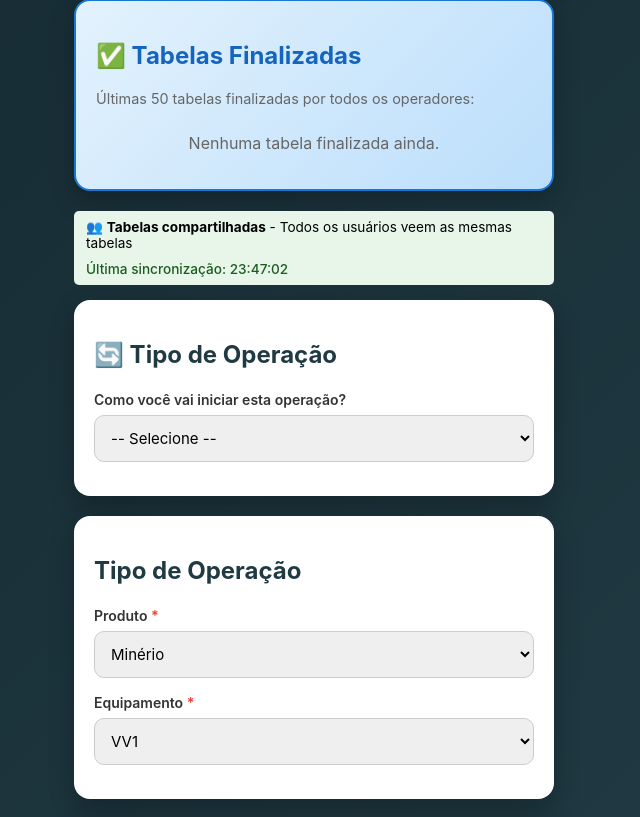
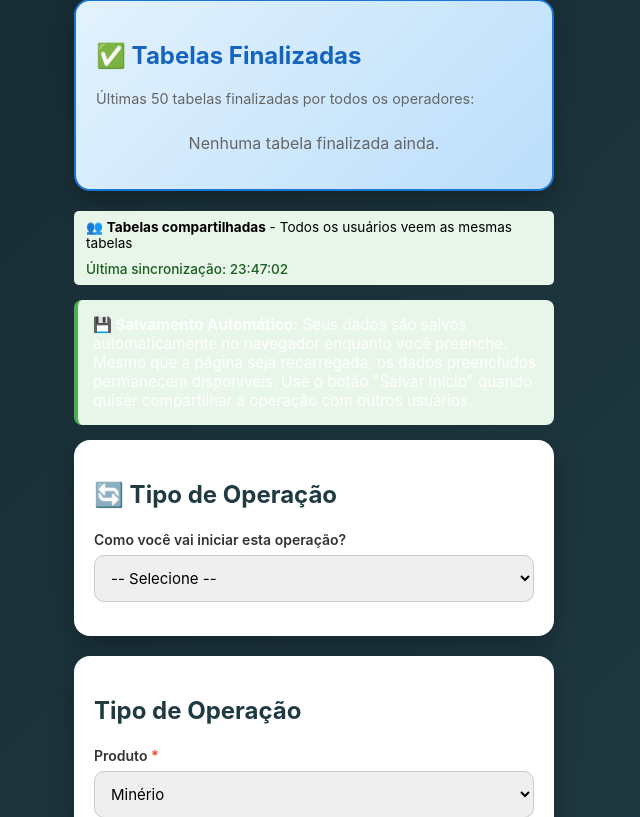
Before and after one commit to allancorreaz/registro-operacional, a Flask app: page / in a window 1280 px wide. Shown: the part 1327-2144 px from the top of the page, without its empty margins (326-966 px from the left). Run offline with Flask 3, Linux system fonts and the light colour scheme; data comes from the database, SQL or seed files in the repository; both versions use the stored data as it was after the commit; data that the repository does not hold is empty; some libraries are stand-ins or nearby versions.

Commit message:
Add "Salvar Início" button and fix time display to use Brasília timezone
Co-authored-by: allancorreaz <127619200+allancorreaz@users.noreply.github.com>

```diff
--- a/static/script.js
+++ b/static/script.js
@@ -100,13 +100,26 @@ function formatarTempo(minutos) {
 ====================================== */
 
 /**
- * Obtém a hora atual em Brasília
+ * Obtém a hora atual em Brasília (UTC-3)
+ * Usa a API Intl para conversão correta de timezone
  */
 function getHoraBrasilia() {
     const now = new Date();
-    // Brasília é UTC-3
-    const brasiliaTime = new Date(now.getTime() - (3 * 60 * 60 * 1000));
-    return brasiliaTime;
+    // Converter para horário de Brasília usando toLocaleString
+    const brasiliaDateString = now.toLocaleString('pt-BR', {
+        timeZone: 'America/Sao_Paulo'
+    });
+
+    // Parse the formatted string back to Date object
+    // Format: "DD/MM/YYYY HH:MM:SS"
+    const parts = brasiliaDateString.match(/(\d+)\/(\d+)\/(\d+)[,\s]+(\d+):(\d+):(\d+)/);
+    if (parts) {
+        const [, day, month, year, hour, minute, second] = parts;
+        return new Date(year, month - 1, day, hour, minute, second);
+    }
+
+    // Fallback: use device local time if parsing fails
+    return now;
 }
 
 /**
@@ -1456,9 +1469,9 @@ async function salvarTabelaInicio() {
             tabelaSalva = true; // Marcar que tabela foi salva
 
             if (resultado.atualizado) {
-                alert(`✅ Tabela "${prefixo}" atualizada no servidor!\n\n👥 Outros usuários podem ver esta tabela.`);
+                alert(`✅ Início da tabela "${prefixo}" atualizado no servidor!\n\n👥 Outros usuários podem ver esta tabela.\n\n💡 Os dados preenchidos continuam salvos localmente mesmo que você recarregue a página.`);
             } else {
-                alert(`✅ Tabela "${prefixo}" salva no servidor!\n\n👥 Outros usuários podem ver e finalizar esta tabela.\n\nQuando quiser finalizar, selecione-a na lista "Tabelas em Andamento".`);
+                alert(`✅ Início da tabela "${prefixo}" salvo no servidor!\n\n👥 Outros usuários podem ver e finalizar esta tabela.\n\n💡 Quando quiser finalizar, selecione-a na lista "Tabelas em Andamento".\n\n🔄 Seus dados ficam salvos localmente e persistem após recarregar a página.`);
             }
 
             await atualizarSeletorTabelas();
--- a/templates/index.html
+++ b/templates/index.html
@@ -95,6 +95,15 @@
         <span id="indicadorSincronizacao" class="status">Sincronizando...</span>
     </div>
 
+    <!-- INFORMAÇÃO SOBRE PERSISTÊNCIA -->
+    <div class="info-persistencia" style="background: #e8f5e9; padding: 15px; border-radius: 8px; margin: 15px 0; border-left: 4px solid #4caf50;">
+        <p style="margin: 0; font-size: 0.95em;">
+            <strong>💾 Salvamento Automático:</strong> Seus dados são salvos automaticamente no navegador enquanto você preenche.
+            Mesmo que a página seja recarregada, os dados preenchidos permanecem disponíveis.
+            Use o botão "Salvar Início" quando quiser compartilhar a operação com outros usuários.
+        </p>
+    </div>
+
     <!-- ASSUNÇÃO DE TABELA -->
     <div class="card" id="cardAssuncao">
         <h2>🔄 Tipo de Operação</h2>
@@ -174,11 +183,14 @@
         </div>
     </div>
 
-    <!-- BOTÃO DE SALVAR - APARECERÁ APÓS PREENCHIMENTO -->
+    <!-- BOTÃO DE SALVAR INÍCIO - APARECERÁ APÓS PREENCHIMENTO -->
     <div class="botoes-controle" id="divSalvar" style="margin-top: 20px; padding-top: 20px; border-top: 1px solid #ddd; display: none;">
         <button type="button" onclick="salvarTabelaInicio()" class="btn-salvar" id="btnSalvarGlobal">
-            💾 Salvar Tabela
+            💾 Salvar Início
         </button>
+        <p class="info-salvar" style="font-size: 0.9em; color: #666; margin: 10px 0 0 0;">
+            ℹ️ Os dados preenchidos são salvos automaticamente no seu navegador. Use este botão para compartilhar o início da operação com outros usuários.
+        </p>
         <button type="button" onclick="finalizarTurno()" class="btn-finalizar-turno" id="btnFinalizarTurno" style="display: none;">
             ⏰ Finalizar Turno
         </button>
```
Also changed, not shown: tabelas.db.
